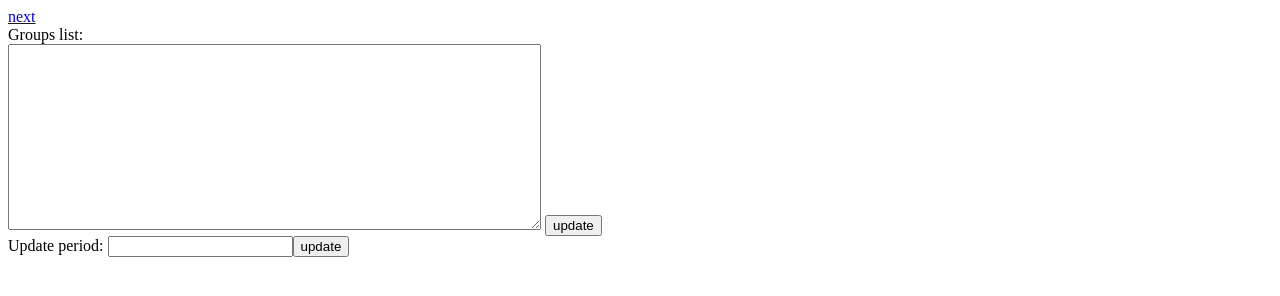
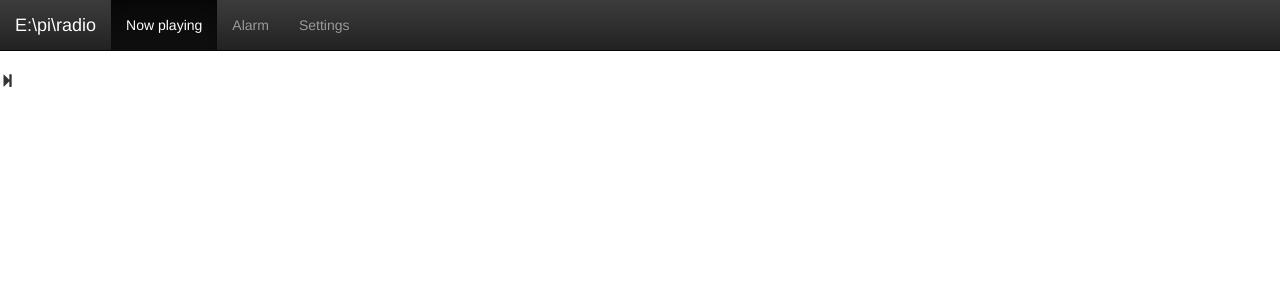
Before and after one commit to kmrov/epiradio, a website: page static/index.html in a window 1280 px wide. Drawn offline with nearby package versions, Linux system fonts and the light colour scheme; no server answers.

Commit message:
Some kind of interface based on Bootstrap added.

```diff
--- a/static/index.html
+++ b/static/index.html
@@ -3,6 +3,7 @@
     <head>
         <script src="https://ajax.googleapis.com/ajax/libs/jquery/2.1.4/jquery.min.js"></script>
         <script src="//localhost:3000/socket.io/socket.io.js"></script>
+
         <script>
             var socket = io.connect("//localhost:3000");
 
@@ -35,17 +36,58 @@
                 socket.emit("next");
             }
         </script>
+
+        <link rel="stylesheet" href="https://maxcdn.bootstrapcdn.com/bootstrap/3.3.4/css/bootstrap.min.css">
+        <link rel="stylesheet" href="https://maxcdn.bootstrapcdn.com/bootstrap/3.3.4/css/bootstrap-theme.min.css">
     </head>
     <body>
-        <span id="nowplaying"></span> <a href="#" onclick="next(); return false;" value="next">next</a> <br>
+        <nav class="navbar navbar-inverse navbar-static-top" role="tablist">
+            <div class="container-fluid">
+                <div class="navbar-header">
+                    <a class="navbar-brand" href="#">E:\pi\radio</a>
+                </div>
+                <ul class="nav navbar-nav">
+                    <li class="active"><a href="#now" aria-controls="now" role="tab" data-toggle="tab">Now playing</a></li>
+                    <li><a href="#alarm" aria-controls="alarm" role="tab" data-toggle="tab">Alarm</a></li>
+                    <li><a href="#settings" aria-controls="settings" role="tab" data-toggle="tab">Settings</a></li>
+                </ul>
+            </div>
+        </nav>
+        <div class="tab-content">
+            <div role="tabpanel" class="tab-pane active" id="now">
+                <div id="nowplaying"></div>
+                <div class="glyphicon glyphicon-step-forward" href="#" onclick="next(); return false;" value="next"></div>
+            </div>
 
-        Groups list:<br>
-        <textarea id="sources" rows=12 cols=64>
+            <div role="tabpanel" class="tab-pane" id="alarm">
+                Under construction
+            </div>
 
-        </textarea>
-        <input type="button" onclick="sources();" value="update">
+            <div role="tabpanel" class="tab-pane" id="settings">
+                <div class="container-fluid">
+                    <div class="row">
+                    <div class="col-lg-5">
+                        <div>Groups list: <button class="btn btn-sm btn-default" type="button" onclick="sources();">Save</button></div>
+                        <textarea id="sources" rows=12 cols=64></textarea>
+                    </div>
+                    </div>
 
-        <br>
-        Update period: <input type="text" id="update_period"><input type="button" onclick="update_period();" value="update">
+                    <div class="row">
+                    <div class="col-lg-5">
+                        Update period:
+
+                        <div class="input-group">
+                            <input type="text" class="form-control" placeholder="Update period" id="update_period">
+                            <span class="input-group-btn">
+                            <button class="btn btn-default" type="button" onclick="update_period();">Save</button>
+                            </span>
+                        </div>
+                    </div>
+                    </div>
+                </div>
+            </div>
+        </div>
+
+        <script src="https://maxcdn.bootstrapcdn.com/bootstrap/3.3.4/js/bootstrap.min.js"></script>
     </body>
 </html>
```
